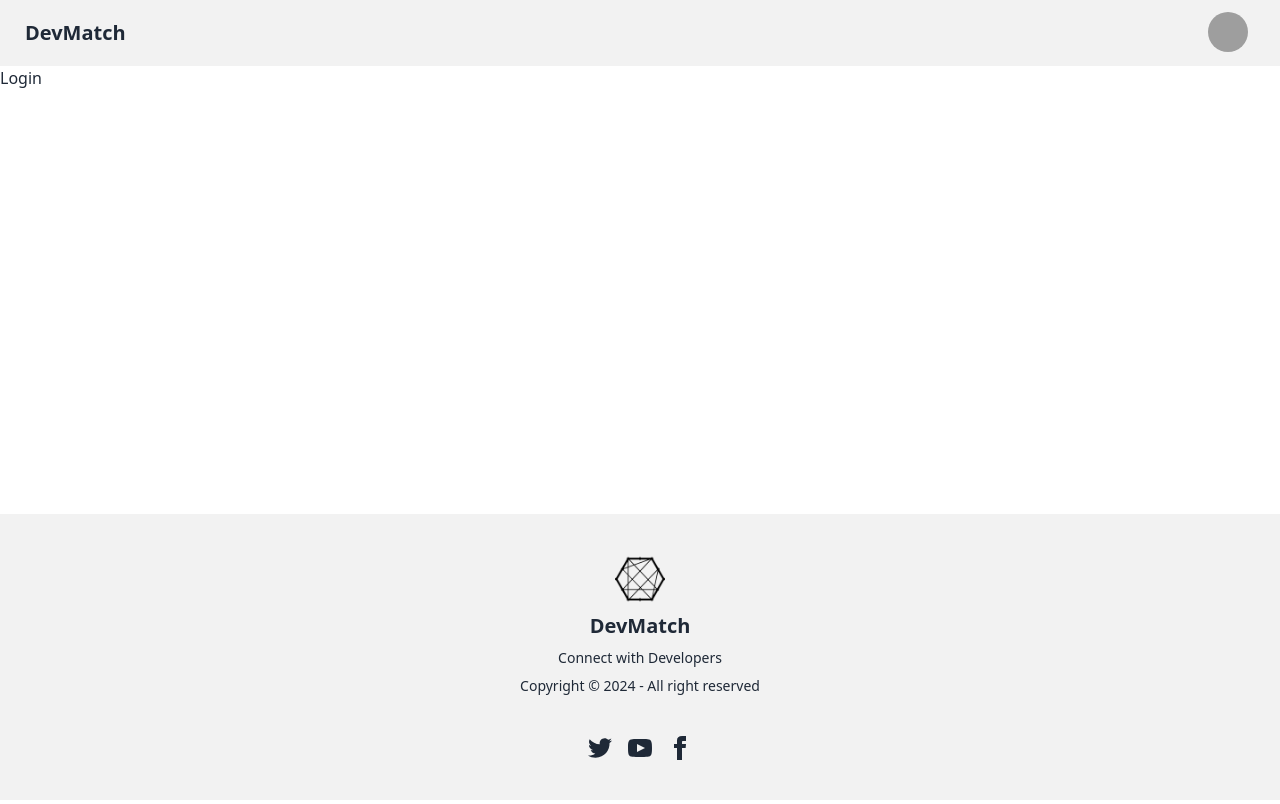
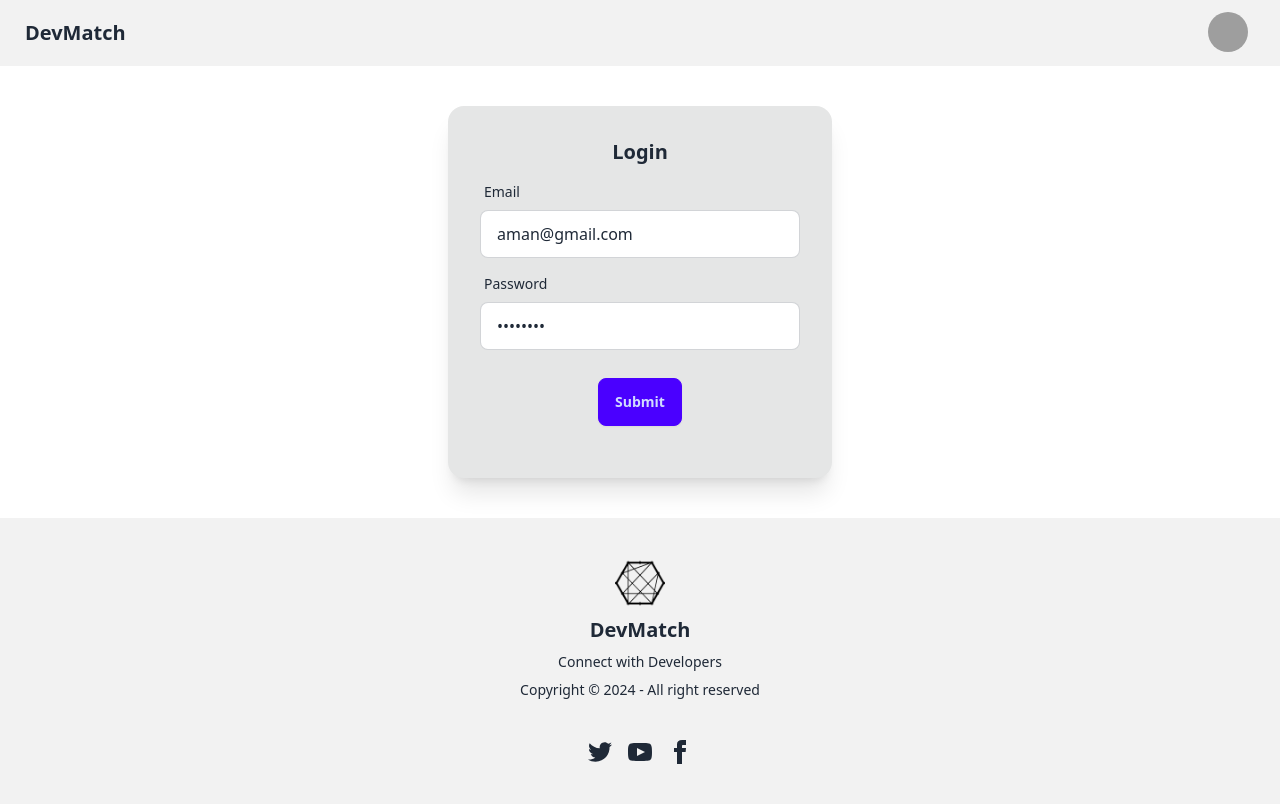
Before and after one commit to amansirohiii/devMatch-web, a React (Vite) app: page /login in a window 1280 px wide. Built offline with nearby package versions, Linux system fonts and the light colour scheme; grey boxes are pictures that could not be loaded.

Commit message:
added login component

```diff
--- a/package.json
+++ b/package.json
@@ -10,6 +10,7 @@
     "preview": "vite preview"
   },
   "dependencies": {
+    "axios": "^1.7.7",
     "react": "^18.3.1",
     "react-dom": "^18.3.1",
     "react-router-dom": "^6.27.0"
--- a/src/App.tsx
+++ b/src/App.tsx
@@ -13,6 +13,7 @@ function App() {
             <Route path = "/" element={<Feed/>}/>
             <Route path = "/login" element={<Login/>}/>
             <Route path = "/profile" element={<Profile/>}/>
+            <Route path = "/feed" element={<Feed/>}/>
             </Route>
           </Routes>
 
--- a/src/components/Body.tsx
+++ b/src/components/Body.tsx
@@ -6,7 +6,9 @@ const Body = () => {
   return (
     <>
     <Navbar/>
+    <div className="">
     <Outlet/>
+    </div>
     <Footer/>
     </>
   )
--- a/src/components/Feed.tsx
+++ b/src/components/Feed.tsx
@@ -1,3 +1,5 @@
+import React from 'react'
+
 const Feed = () => {
   return (
     <div>Feed</div>
--- a/src/components/Footer.tsx
+++ b/src/components/Footer.tsx
@@ -1,6 +1,6 @@
 const Footer = () => {
   return (
-<footer className="footer footer-center bg-base-200 p-10 fixed bottom-0">
+<footer className="footer footer-center bg-base-200 p-10 bottom-0">
   <aside>
   <img src="/devmatch.png" alt="DevMatch" width={50} height={50} />
     <p className="font-bold text-xl">
--- a/src/components/Login.tsx
+++ b/src/components/Login.tsx
@@ -1,7 +1,121 @@
-const Login = () => {
-  return (
-    <div>Login</div>
-  )
+import axios from "axios";
+import { useState } from "react";
+import { BASE_URL } from "../utils/constants";
+
+interface LoginData {
+    email: string;
+    password: string;
+    location?: {
+        longitude: number;
+        latitude: number;
+    };
 }
 
-export default Login
+const loginUser = async (
+    email: string,
+    password: string,
+    location?: GeolocationCoordinates
+) => {
+    try {
+        // Prepare the login data
+        const loginData: LoginData = {
+            email,
+            password,
+            location: location
+                ? {
+                      longitude: location.longitude,
+                      latitude: location.latitude,
+                  }
+                : undefined,
+        };
+
+        // Send a POST request to the API
+        const response = await axios.post(BASE_URL + "/login", loginData, {
+            withCredentials: true,
+            headers: {
+                "Content-Type": "application/json",
+            },
+        });
+
+        // Handle the response
+        if (response.status === 200) {
+            console.log("Login successful:", response.data);
+
+            return response.data; // Return response data if needed
+        }
+    } catch (error: unknown) {
+        // Handle the error
+        if (axios.isAxiosError(error)) {
+            console.error("Login failed:", error.response?.data);
+            throw new Error(error.response?.data.message || "Login failed");
+        } else {
+            console.error("Login failed:", error);
+            throw new Error("An unexpected error occurred");
+        }
+    }
+};
+
+const Login = () => {
+    const [email, setEmail] = useState("aman@gmail.com");
+    const [password, setPassword] = useState("Aman@123");
+    const [location, setLocation] = useState<GeolocationCoordinates | null>(
+        null
+    );
+
+    const handleLogin = async (event: React.FormEvent) => {
+        event.preventDefault();
+
+        // Get user's current location (optional)
+        navigator.geolocation.getCurrentPosition((position) => {
+            setLocation(position.coords);
+        });
+        try {
+            await loginUser(email, password, location || undefined);
+            console.log("User logged in successfully");
+        } catch (error) {
+            console.error("Login error:", error);
+        }
+    };
+
+    return (
+        <div className="flex justify-center my-10">
+            <div className="card bg-base-300 w-96 shadow-xl">
+                <div className="card-body">
+                    <h2 className="card-title justify-center">Login</h2>
+                    <label className="form-control w-full max-w-xs">
+                        <div className="label">
+                            <span className="label-text">Email</span>
+                        </div>
+                        <input
+                            type="text"
+                            className="input input-bordered w-full max-w-xs"
+                            value={email}
+                            onChange={(e) => setEmail(e.target.value)}
+                        />
+                    </label>
+                    <label className="form-control w-full max-w-xs">
+                        <div className="label">
+                            <span className="label-text">Password</span>
+                        </div>
+                        <input
+                            type="password"
+                            className="input input-bordered w-full max-w-xs"
+                            value={password}
+                            onChange={(e) => setPassword(e.target.value)}
+                        />
+                    </label>
+                    <div className="card-actions justify-center my-5">
+                        <button
+                            className="btn btn-primary"
+                            onClick={handleLogin}
+                        >
+                            Submit
+                        </button>
+                    </div>
+                </div>
+            </div>
+        </div>
+    );
+};
+
+export default Login;
--- /dev/null
+++ b/src/utils/constants.ts
@@ -0,0 +1,2 @@
+export const BASE_URL = "https://devmatch.up.railway.app";
+// export const BASE_URL = "http://localhost:3000";
--- a/tailwind.config.js
+++ b/tailwind.config.js
@@ -13,6 +13,6 @@ export default {
     daisyui,
   ],
   daisyui:{
-    themes: ["light"],
+    themes: ["light", "dark"],
   }
 }
--- a/tsconfig.node.json
+++ b/tsconfig.node.json
@@ -16,7 +16,7 @@
     "strict": true,
     "noUnusedLocals": true,
     "noUnusedParameters": true,
-    "noFallthroughCasesInSwitch": true
+    "noFallthroughCasesInSwitch": true,
   },
   "include": ["vite.config.ts"]
 }
```
Also changed, not shown: 1 other file (tests, documents, lock files or other folders).
